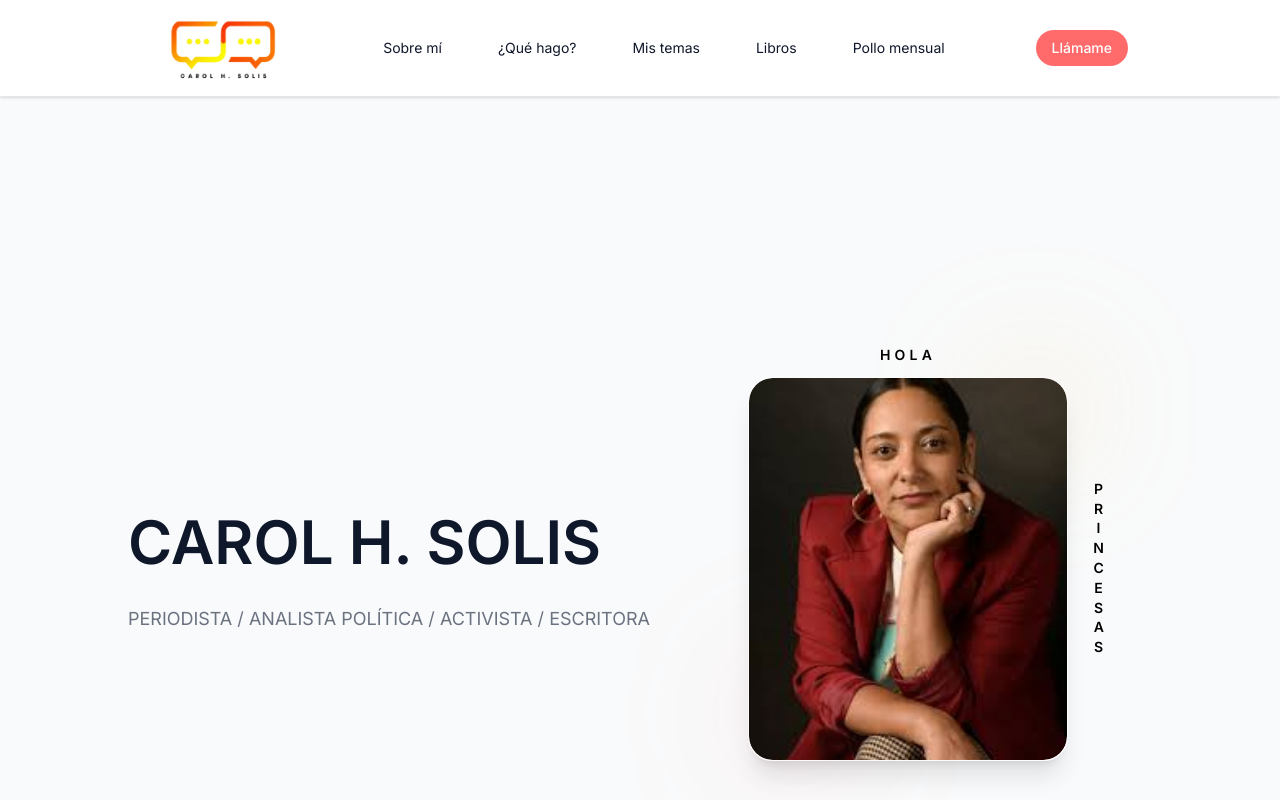
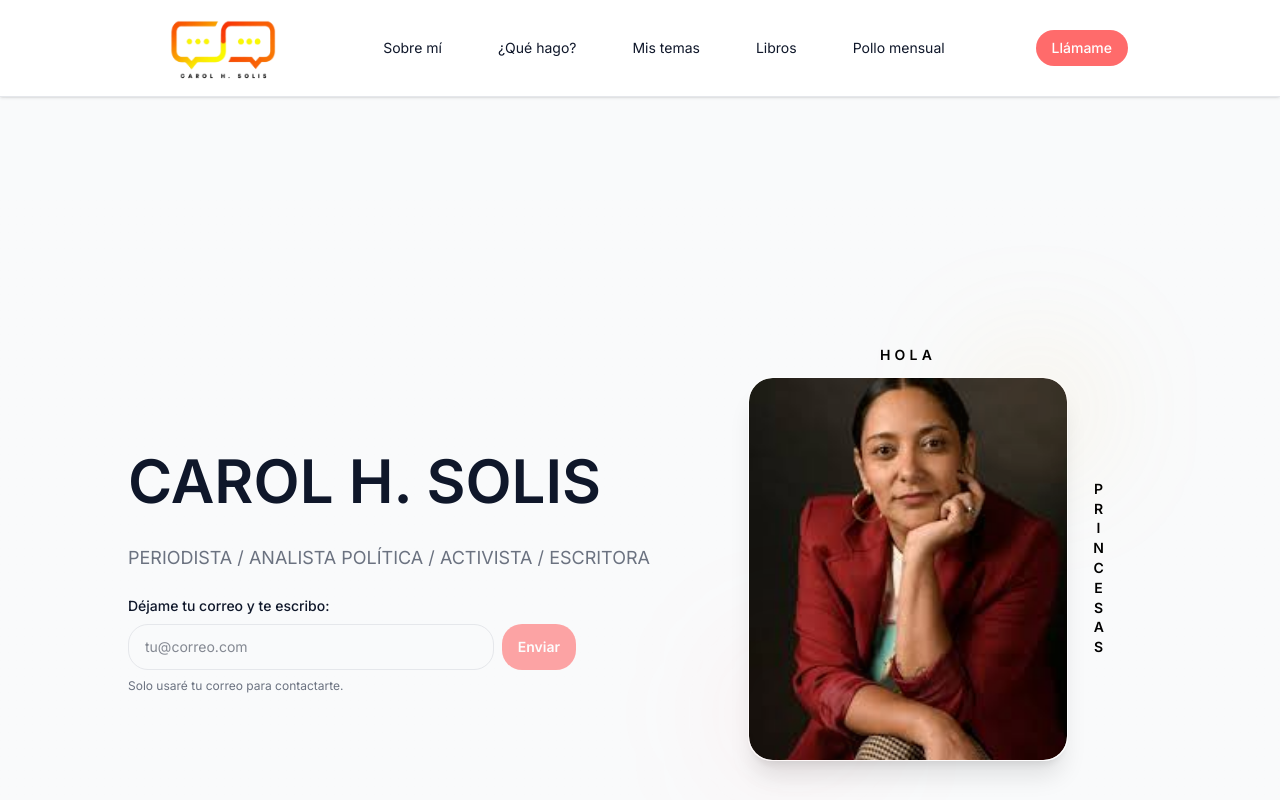
Before and after one commit to jardave21/carolhsolis, a Next.js app: page / in a window 1280 px wide. Shown: the top 800 px of the page. Built offline with nearby package versions, Linux system fonts and the light colour scheme.

Commit message:
correo
correo

```diff
--- a/components/hero.tsx
+++ b/components/hero.tsx
@@ -1,10 +1,50 @@
 "use client"
 
-import { useEffect, useState } from "react"
+import { useEffect, useMemo, useState } from "react"
 
 export default function Hero() {
   const [isVisible, setIsVisible] = useState(false)
+  const [email, setEmail] = useState("")
+  const [status, setStatus] = useState<"idle" | "loading" | "success" | "error">("idle")
+  const [message, setMessage] = useState("")
+
   useEffect(() => setIsVisible(true), [])
+
+  const isValidEmail = useMemo(() => {
+    // Validación sencilla; suficiente para front-end
+    return /^[^\s@]+@[^\s@]+\.[^\s@]+$/.test(email.trim())
+  }, [email])
+
+  async function onSubmit(e: React.FormEvent) {
+    e.preventDefault()
+    if (!isValidEmail) {
+      setStatus("error")
+      setMessage("Ingresa un correo válido.")
+      return
+    }
+    try {
+      setStatus("loading")
+      setMessage("")
+      // 👉 Aquí puedes llamar a tu backend si lo deseas
+      // const res = await fetch("/api/subscribe", {
+      //   method: "POST",
+      //   headers: { "Content-Type": "application/json" },
+      //   body: JSON.stringify({ email }),
+      // })
+      // if (!res.ok) throw new Error("Error al enviar")
+      // Simulación de éxito:
+      await new Promise((r) => setTimeout(r, 800))
+
+      setStatus("success")
+      setMessage("¡Gracias! Te contactaremos pronto.")
+      setEmail("")
+    } catch (err) {
+      setStatus("error")
+      setMessage("No se pudo enviar. Intenta de nuevo.")
+    } finally {
+      setTimeout(() => setStatus("idle"), 2500)
+    }
+  }
 
   return (
     <section
@@ -22,9 +62,68 @@ export default function Hero() {
             <h1 className="text-5xl md:text-6xl font-bold font-poppins text-foreground leading-tight">
               CAROL H. SOLIS
             </h1>
-            <p className="mt-6 text-lg text-muted font-inter leading-relaxed md:whitespace-nowrap">
+            <p className="mt-2 text-lg text-muted font-inter leading-relaxed md:whitespace-nowrap">
               PERIODISTA / ANALISTA POLÍTICA / ACTIVISTA / ESCRITORA
             </p>
+
+            {/* Formulario correo */}
+            <form onSubmit={onSubmit} className="mt-6">
+              <label htmlFor="email" className="block text-sm font-medium text-foreground mb-2">
+                Déjame tu correo y te escribo:
+              </label>
+              <div className="flex w-full max-w-md gap-2">
+                <input
+                  id="email"
+                  type="email"
+                  inputMode="email"
+                  autoComplete="email"
+                  placeholder="tu@correo.com"
+                  value={email}
+                  onChange={(e) => setEmail(e.target.value)}
+                  className="flex-1 rounded-xl border border-border bg-background px-4 py-3 text-sm outline-none
+                             focus:ring-2 focus:ring-primary/40 focus:border-primary/60"
+                  aria-invalid={email.length > 0 ? (!isValidEmail).toString() : undefined}
+                  aria-describedby="email-help"
+                  required
+                />
+                <button
+                  type="submit"
+                  disabled={status === "loading" || !isValidEmail}
+                  className="rounded-xl px-4 py-3 text-sm font-semibold bg-primary text-primary-foreground
+                             disabled:opacity-60 disabled:cursor-not-allowed"
+                >
+                  {status === "loading" ? (
+                    <span className="inline-flex items-center gap-2">
+                      <svg className="h-4 w-4 animate-spin" viewBox="0 0 24 24" fill="none">
+                        <circle className="opacity-25" cx="12" cy="12" r="10" stroke="currentColor" strokeWidth="4" />
+                        <path
+                          className="opacity-75"
+                          d="M4 12a8 8 0 018-8"
+                          stroke="currentColor"
+                          strokeWidth="4"
+                          strokeLinecap="round"
+                        />
+                      </svg>
+                      Enviando…
+                    </span>
+                  ) : (
+                    "Enviar"
+                  )}
+                </button>
+              </div>
+              <p id="email-help" className="mt-2 text-xs text-muted">
+                Solo usaré tu correo para contactarte.
+              </p>
+              {status !== "idle" && message && (
+                <p
+                  className={`mt-3 text-sm ${
+                    status === "success" ? "text-green-600" : status === "error" ? "text-red-600" : "text-muted"
+                  }`}
+                >
+                  {message}
+                </p>
+              )}
+            </form>
           </div>
 
           {/* Derecha: foto + texto exterior */}
```
